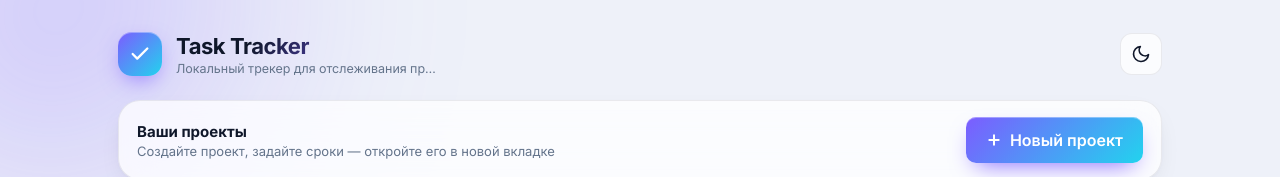
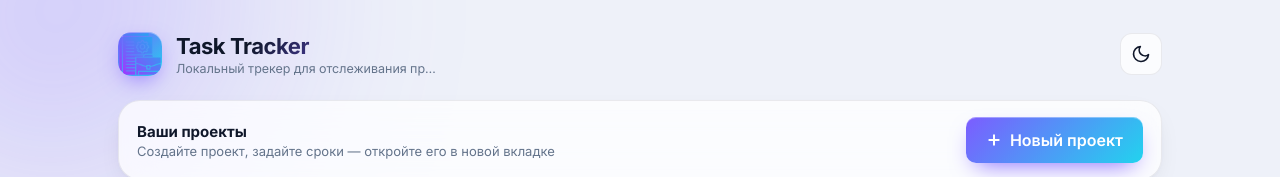
Before and after one commit to Dmitry-prg/TaskTraker, a plain HTML site: page index.html in a window 1280 px wide. Shown: the top 177 px of the page. Drawn offline with Linux system fonts and the light colour scheme.

Commit message:
Update index.html

```diff
--- a/index.html
+++ b/index.html
@@ -29,11 +29,7 @@
     <header class="top">
       <div class="brand">
         <div class="logo" aria-hidden="true">
-          <svg viewBox="0 0 24 24" width="22" height="22" fill="none"
-               stroke="currentColor" stroke-width="2.5"
-               stroke-linecap="round" stroke-linejoin="round">
-            <path d="M20 6 9 17l-5-5"/>
-          </svg>
+          <img src="icon.png" alt="" width="44" height="44" />
         </div>
         <div class="brand-text">
           <h1>Task Tracker</h1>
```
